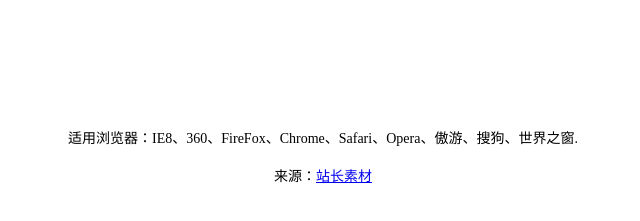
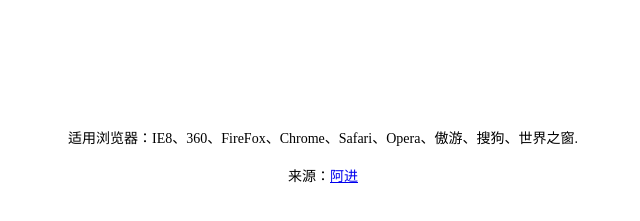
Before and after one commit to zhangajin5222/zhangajin5222.github.io, a plain HTML site: page index.html in a window 1280 px wide. Shown: the part 433-654 px from the top of the page, 317-957 px from the left. Drawn offline with Linux system fonts and the light colour scheme.

Commit message:
Update index.html

```diff
--- a/index.html
+++ b/index.html
@@ -19,7 +19,7 @@
 </div>
 <div style="text-align:center;margin:50px 0; font:normal 14px/24px 'MicroSoft YaHei';">
 <p>适用浏览器：IE8、360、FireFox、Chrome、Safari、Opera、傲游、搜狗、世界之窗. </p>
-<p>来源：<a href="http://sc.chinaz.com/" target="_blank">站长素材</a></p>
+<p>来源：<a href="http://sc.chinaz.com/" target="_blank">阿进</a></p>
 </div>
 </body>
 </html>
```
